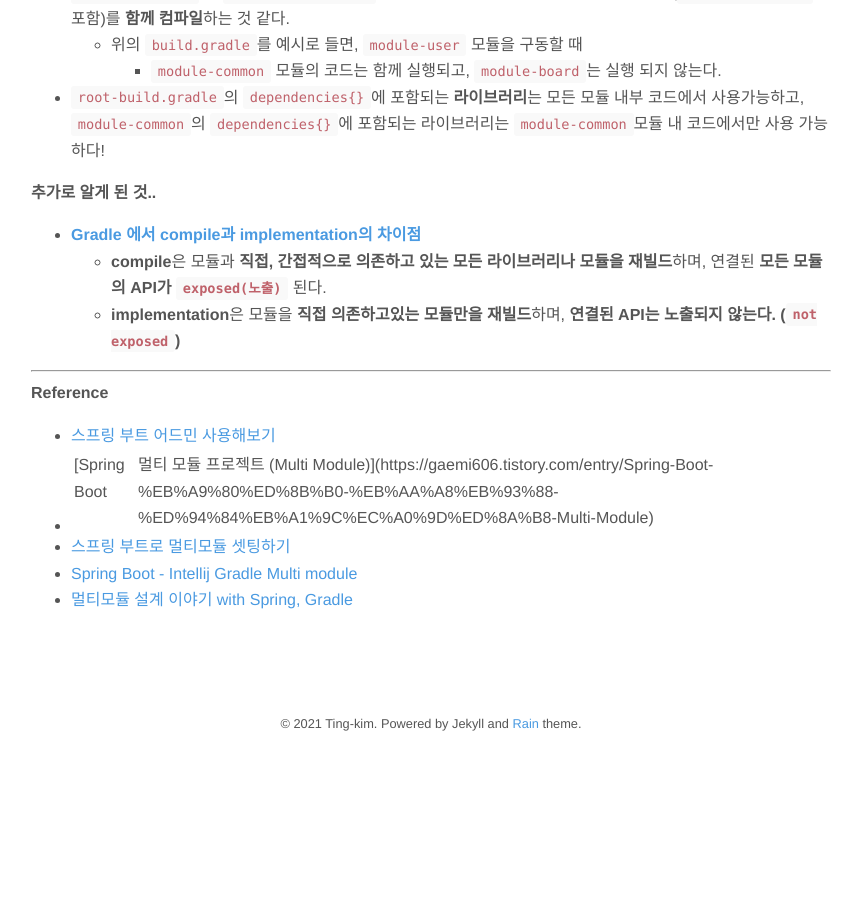
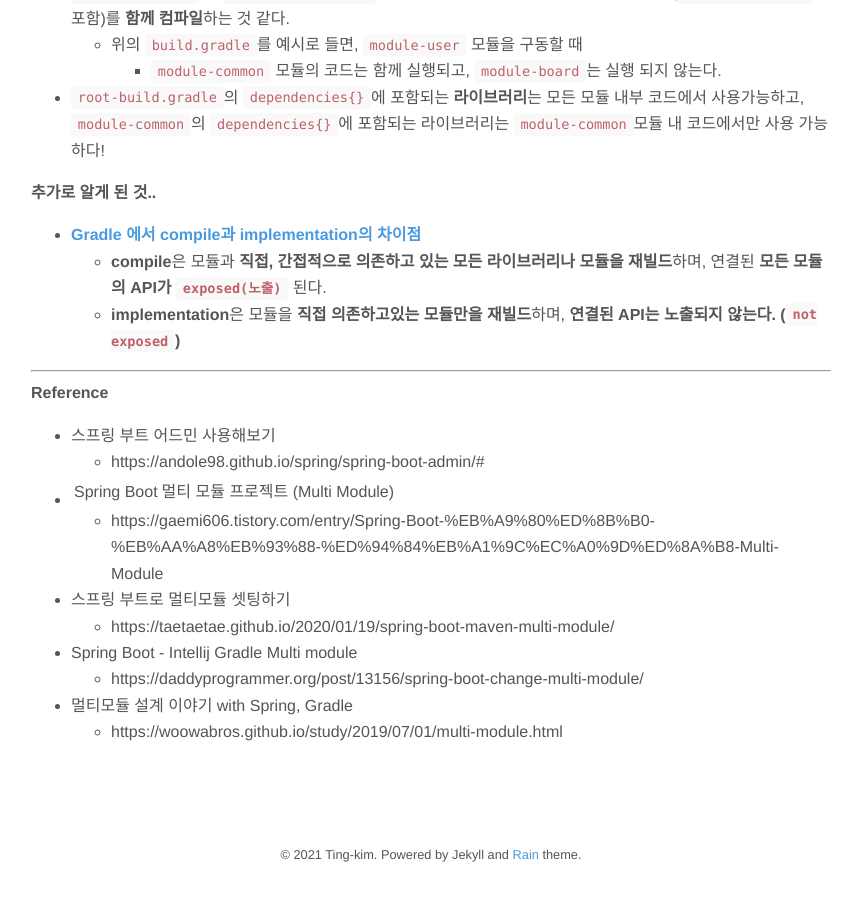
Before and after one commit to Ting-Kim/Ting-kim.github.io, a Jekyll site: the page built from _posts/TIL/2021-06-09-[Spring Boot]멀티 모듈 프로젝트.md, in a window 1280 px wide and 900 px high, scrolled down 2432 px. Shown: the whole window, without its empty margins (209-1068 px from the left). Built offline with Jekyll 4.4.1, drawn with Linux system fonts in a browser that asks for light colours; nearby versions of some CDN libraries; before the commit the page ends 3200 px from its top, so only the background shows below that.

Commit message:
modify text

```diff
--- a/_posts/TIL/2021-06-09-[Spring Boot]멀티 모듈 프로젝트.md
+++ b/_posts/TIL/2021-06-09-[Spring Boot]멀티 모듈 프로젝트.md
@@ -103,8 +103,13 @@ project(':module-board') {
 
 **Reference**
 
-- [스프링 부트 어드민 사용해보기](https://andole98.github.io/spring/spring-boot-admin/#)
-- [Spring Boot | 멀티 모듈 프로젝트 (Multi Module)](https://gaemi606.tistory.com/entry/Spring-Boot-%EB%A9%80%ED%8B%B0-%EB%AA%A8%EB%93%88-%ED%94%84%EB%A1%9C%EC%A0%9D%ED%8A%B8-Multi-Module)
-- [스프링 부트로 멀티모듈 셋팅하기](https://taetaetae.github.io/2020/01/19/spring-boot-maven-multi-module/)
-- [Spring Boot - Intellij Gradle Multi module](https://daddyprogrammer.org/post/13156/spring-boot-change-multi-module/)
-- [멀티모듈 설계 이야기 with Spring, Gradle](https://woowabros.github.io/study/2019/07/01/multi-module.html)
+- 스프링 부트 어드민 사용해보기
+  - https://andole98.github.io/spring/spring-boot-admin/#
+- Spring Boot | 멀티 모듈 프로젝트 (Multi Module)
+  - https://gaemi606.tistory.com/entry/Spring-Boot-%EB%A9%80%ED%8B%B0-%EB%AA%A8%EB%93%88-%ED%94%84%EB%A1%9C%EC%A0%9D%ED%8A%B8-Multi-Module
+- 스프링 부트로 멀티모듈 셋팅하기
+  - https://taetaetae.github.io/2020/01/19/spring-boot-maven-multi-module/
+- Spring Boot - Intellij Gradle Multi module
+  - https://daddyprogrammer.org/post/13156/spring-boot-change-multi-module/
+- 멀티모듈 설계 이야기 with Spring, Gradle
+  - https://woowabros.github.io/study/2019/07/01/multi-module.html
```
